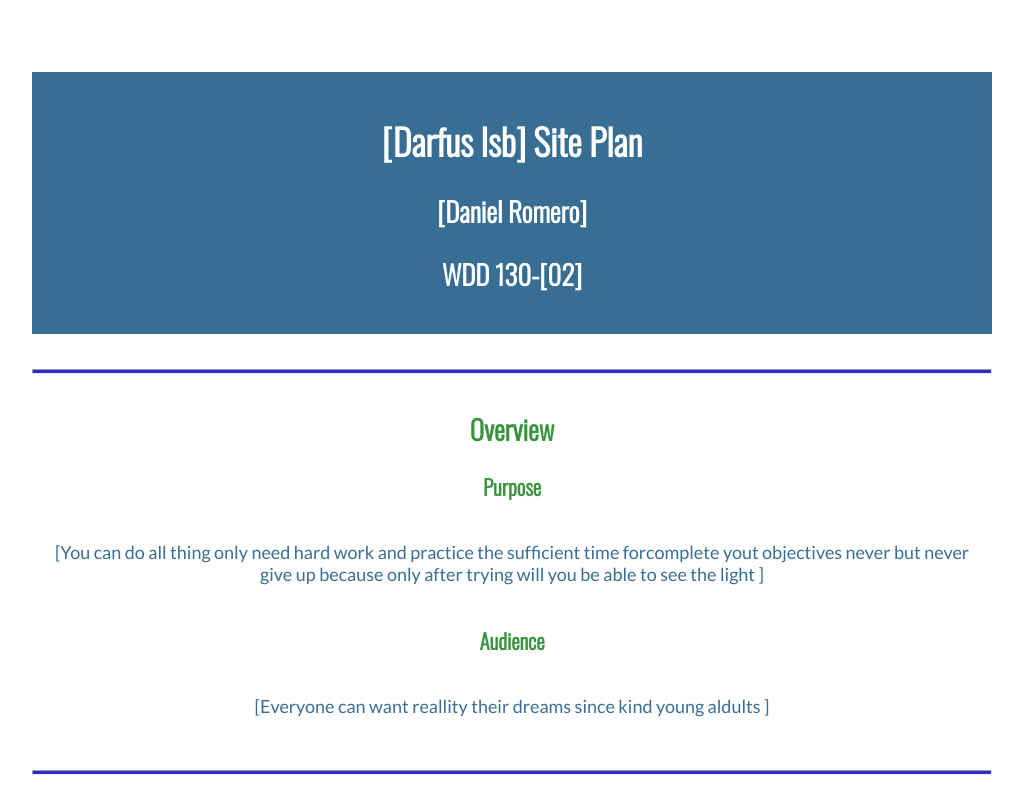
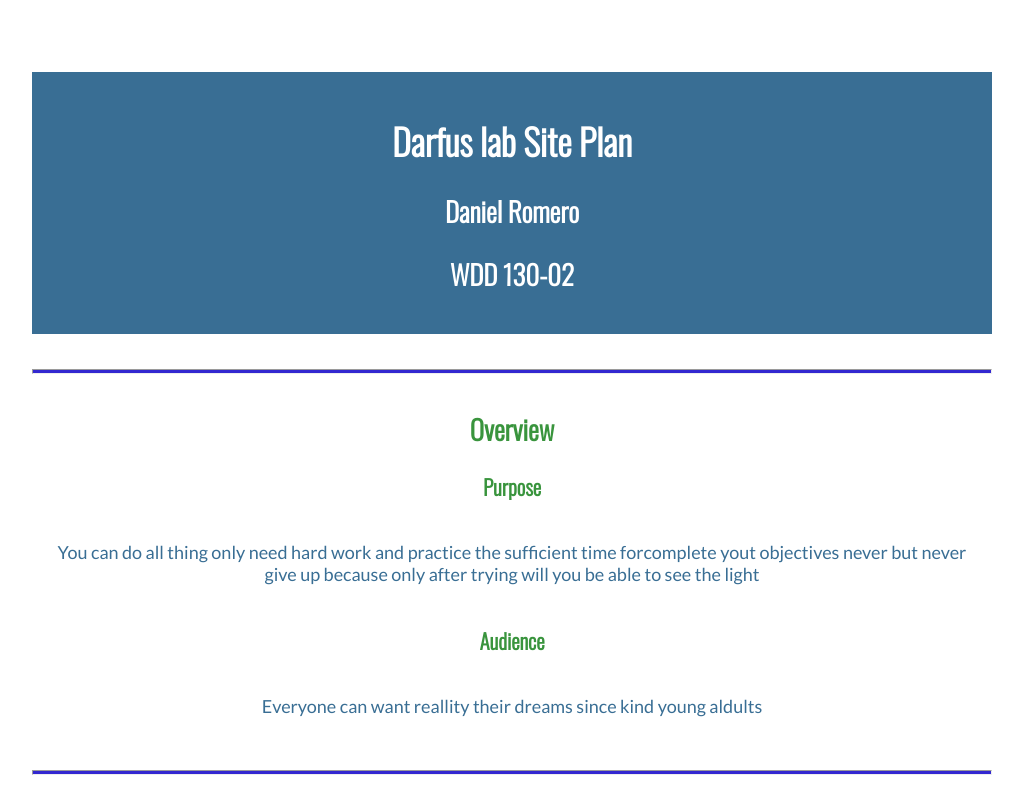
Before and after one commit to darvfus/week2, a plain HTML site: page wwr/site-plan-rafting.html in a window 1280 px wide. Shown: the top 800 px of the page, without its empty margins (128-1151 px from the left). Drawn offline with nearby package versions, Linux system fonts and the light colour scheme.

Commit message:
"change"

```diff
--- a/index.html
+++ b/wwr/site-plan-rafting.html
@@ -1,15 +1,15 @@
 <html lang="en-us"><head>
     <meta charset="utf-8">
     <title>Site Plan</title>
-    <link rel="stylesheet" type="text/css" href="site-plan-rafting.css" />
+    <link type="text/css" rel="stylesheet" href="styles/site-plan-rafting.css">
     <link rel="preconnect" href="https://fonts.googleapis.com">
 </head>
 
   <body>
     <header>
-      <h1>[Darfus lsb] Site Plan</h1>
-      <h2>[Daniel Romero]</h2>
-      <h2>WDD 130-[02]</h2>
+      <h1>Darfus lab Site Plan</h1>
+      <h2>Daniel Romero</h2>
+      <h2>WDD 130-02</h2>
       <!-- In the header above, add the name of your site, your name and class number. For example if you are in section 3 you would put WDD 130-03 -->
     </header>
     <main>
@@ -17,18 +17,19 @@
       <hr>
       <h2>Overview</h2>
       <h3>Purpose</h3>
-      <p>[You can do all thing only need hard work and practice the sufficient time forcomplete yout objectives never but never give up because only after trying will you be able to see the light  ]</p>
+      <p>You can do all thing only need hard work and practice the sufficient time forcomplete yout objectives never but never give up because only after trying will you be able to see the light  </p>
       <!-- change this -->
 
       <h3>Audience</h3>
-      <p>[Everyone can want reallity their dreams since kind young aldults ]</p>
+      <p>Everyone can want reallity their dreams since kind young aldults</p>
       <!-- change this -->
 
       <hr>
       <h2>Branding</h2>
       <h3>Website Logo</h3>
       <!-- Replace this with some sort of logo for your site.  A logo can be as simple as the name of your site in a nice font :) -->
-      <img src="https://img.freepik.com/fotos-premium/close-up-of-pencil-with-city-in-the-background-generative-ai_902338-42349.jpg?size=626&ext=jpg&ga=GA1.1.100410675.1691634913&semt=ais">
+      <img src="https://img.freepik.com/fotos-premium/close-up-of-pencil-with-city-in-the-background-generative-ai_902338-42349.jpg?size=626&ext=jpg&ga=GA1.1.100410675.1691634913&semt=ais"
+      alt="logo";/>
       <hr>
       <h2>Style Guide</h2>
 
```
Also changed, not shown: wwr/styles/site-plan-rafting.css (renamed from site-plan-rafting.css).
